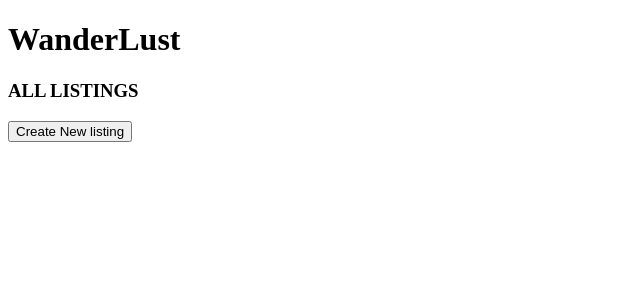
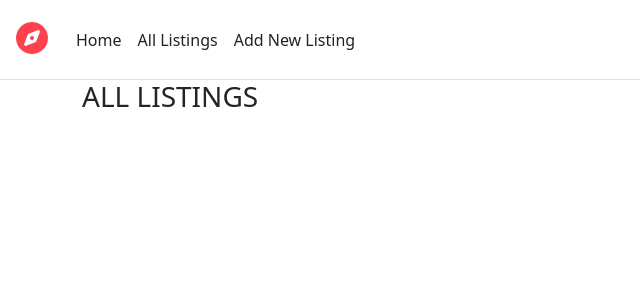
Before and after one commit to Rohan-Saxena644/Big-Project---1, a Node server app: page /listings in a window 1280 px wide. Shown: the top 300 px of the page, without its empty margins (0-640 px from the left). Run offline with Node 20, Linux system fonts and the light colour scheme; data that the repository does not hold is empty; some libraries are stand-ins or nearby versions.

Commit message:
Added navbar and some styling

```diff
--- a/app.js
+++ b/app.js
@@ -24,6 +24,7 @@ app.set("views", path.join(__dirname,"views")) ;
 app.use(express.urlencoded({extended: true})) ;
 app.use(methodOverride("_method"));
 app.engine('ejs',ejsMate);
+app.use(express.static(path.join(__dirname,"/public")));
 
 app.get("/",(req,res)=>{
     res.send("Hello,I am root") ;
--- a/public/css/style.css
+++ b/public/css/style.css
@@ -0,0 +1,18 @@
+/* body{
+    background-color: pink;
+} */
+
+/* NAVBAR */
+.navbar{
+    height: 5rem;
+    background-color: white;
+}
+
+.fa-compass{
+    color: #fe424d;
+    font-size: 2rem;
+}
+
+.nav-link{
+    color: #222222 !important;
+}
--- /dev/null
+++ b/views/includes/navbar.ejs
@@ -0,0 +1,15 @@
+<nav class="navbar navbar-expand-md bg-body-light border-bottom sticky-top">
+  <div class="container-fluid">
+    <a class="navbar-brand" href="/"><i class="fa-solid fa-compass"></i></a>
+    <button class="navbar-toggler" type="button" data-bs-toggle="collapse" data-bs-target="#navbarNavAltMarkup" aria-controls="navbarNavAltMarkup" aria-expanded="false" aria-label="Toggle navigation">
+      <span class="navbar-toggler-icon"></span>
+    </button>
+    <div class="collapse navbar-collapse" id="navbarNavAltMarkup">
+      <div class="navbar-nav">
+        <a class="nav-link" aria-current="page" href="/">Home</a>
+        <a class="nav-link" href="/listings">All Listings</a>
+        <a class="nav-link" href="/listings/new">Add New Listing</a>
+      </div>
+    </div>
+  </div>
+</nav>
--- a/views/layouts/boilerplate.ejs
+++ b/views/layouts/boilerplate.ejs
@@ -4,9 +4,13 @@
     <meta charset="UTF-8">
     <meta name="viewport" content="width=device-width, initial-scale=1.0">
     <title>WanderLust</title>
+    <link rel="stylesheet" href="/css/style.css" />
+    <link href="https://cdn.jsdelivr.net/npm/bootstrap@5.3.8/dist/css/bootstrap.min.css" rel="stylesheet" integrity="sha384-sRIl4kxILFvY47J16cr9ZwB07vP4J8+LH7qKQnuqkuIAvNWLzeN8tE5YBujZqJLB" crossorigin="anonymous">
+    <link rel="stylesheet" href="https://cdnjs.cloudflare.com/ajax/libs/font-awesome/7.0.1/css/all.min.css" integrity="sha512-2SwdPD6INVrV/lHTZbO2nodKhrnDdJK9/kg2XD1r9uGqPo1cUbujc+IYdlYdEErWNu69gVcYgdxlmVmzTWnetw==" crossorigin="anonymous" referrerpolicy="no-referrer" />
 </head>
 <body>
-    <h1>WanderLust</h1>
+    <%- include("../includes/navbar.ejs") %>  <!--to include navbar from includes and just writing bootstrap code there -->
     <div class="container"><%- body %></div>
+    <script src="https://cdn.jsdelivr.net/npm/bootstrap@5.3.8/dist/js/bootstrap.bundle.min.js" integrity="sha384-FKyoEForCGlyvwx9Hj09JcYn3nv7wiPVlz7YYwJrWVcXK/BmnVDxM+D2scQbITxI" crossorigin="anonymous"></script>
 </body>
 </html>
--- a/views/listings/index.ejs
+++ b/views/listings/index.ejs
@@ -1,9 +1,9 @@
 <% layout("/layouts/boilerplate") -%>
 <body>
     <h3>ALL LISTINGS</h3>
-    <form method="GET" action="/listings/new">
+    <!-- <form method="GET" action="/listings/new">
         <button>Create New listing</button>
-    </form>
+    </form> -->
     <ul>
         <% for(let listing of allListings){ %>
             <li><a href="/listings/<%= listing._id %>"><%= listing.title %></a></li>
```
